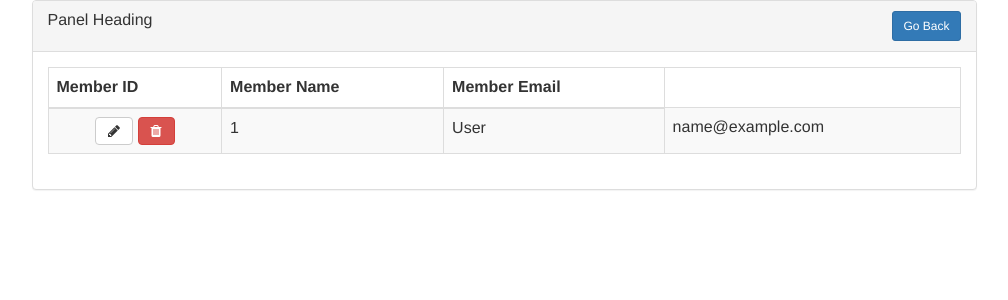
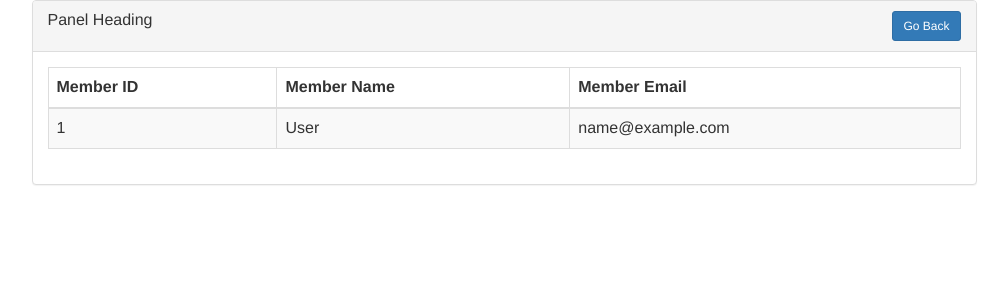
Before and after one commit to saiyam31098/bookclub, a PHP site: page /clubmembers.php in a window 1280 px wide. Shown: the top 300 px of the page, without its empty margins (136-1144 px from the left). Run offline with PHP 8.4, Linux system fonts and the light colour scheme; the visitor is signed in with stand-in values (Sample User, id 1); tables that the repository leaves empty or names only in its code hold one stand-in row (values such as "Sample post"); some libraries are stand-ins or nearby versions.

Commit message:
clubmember mods

```diff
--- a/clubmembers.php
+++ b/clubmembers.php
@@ -46,10 +46,6 @@
 
 			?>
 			 <tr>
-                            <td align="center">
-                              <a class="btn btn-default"><em class="fa fa-pencil"></em></a>
-                              <a class="btn btn-danger"><em class="fa fa-trash"></em></a>
-                            </td>
                             <td class="hidden-xs"><?php echo $row[0] ?></td>
                             <td><?php echo $row[1] ?></td>
                             <td><?php echo $row[5] ?></td>
```
